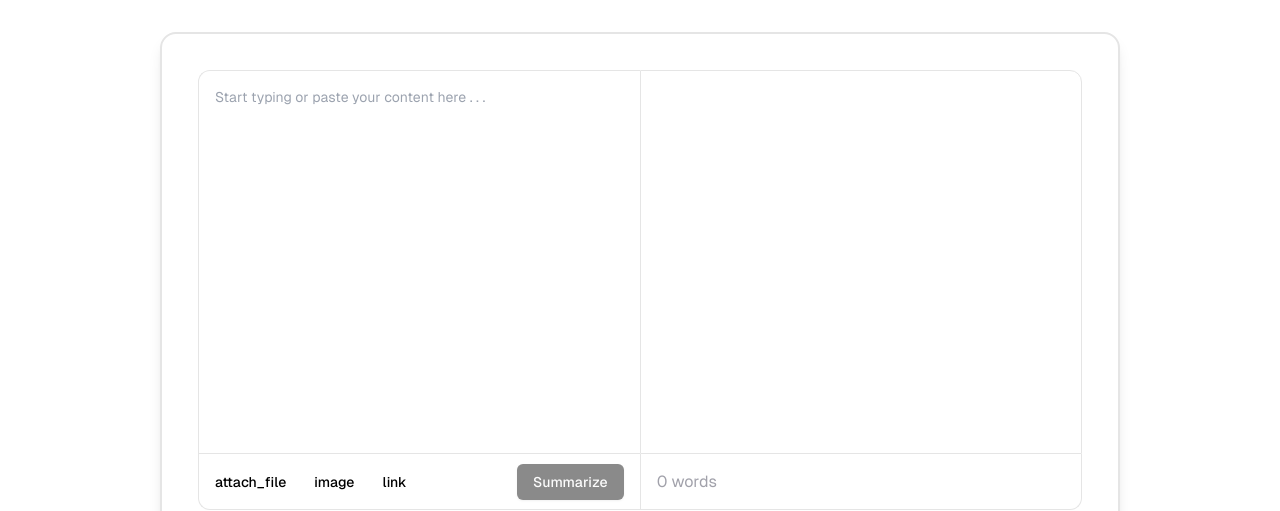
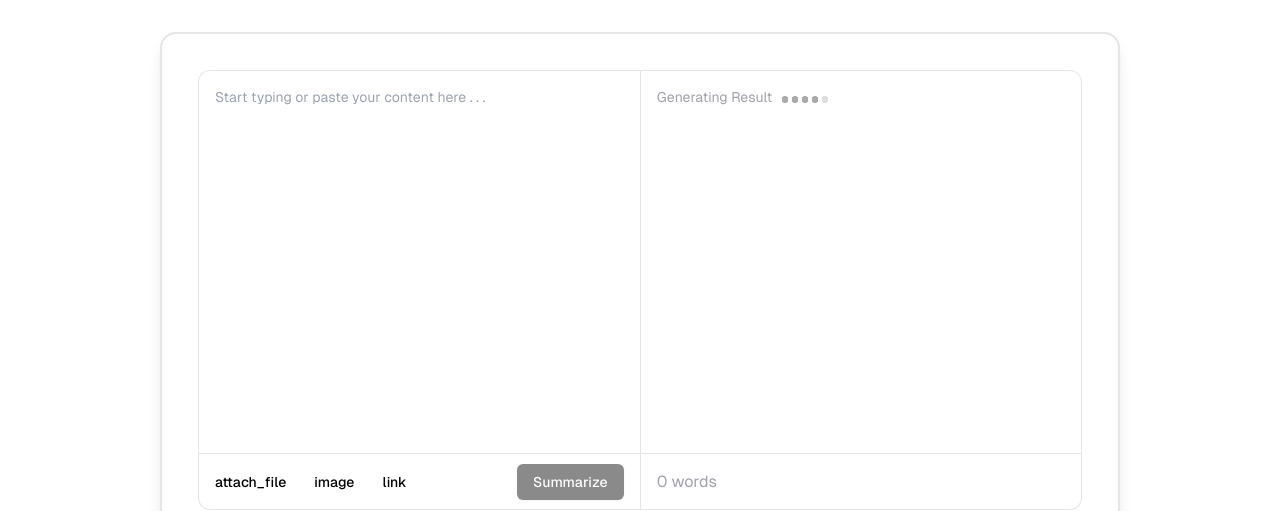
Before and after one commit to okasutarto/summarizer, a Next.js app in the folder fe-summarizer/: page / in a window 1280 px wide. Shown: the part 192-703 px from the top of the page. Built offline with nearby package versions, Linux system fonts and the light colour scheme.

Commit message:
test commit

```diff
--- a/fe-summarizer/src/app/globals.css
+++ b/fe-summarizer/src/app/globals.css
@@ -95,9 +95,10 @@ body {
   width: 50px;
   height: 7px;
   -webkit-mask: radial-gradient(circle closest-side,#000 94%,#0000) left/20% 100%;
-  background: linear-gradient(#abb 0 0) left/0% 100% no-repeat #ddd;
+  background: linear-gradient(#aaa 0 0) left/0% 100% no-repeat #ddd;
   animation: l17 2s infinite steps(6);
 }
+
 @keyframes l17 {
     100% {background-size:120% 100%}
 }
--- a/fe-summarizer/src/app/page.js
+++ b/fe-summarizer/src/app/page.js
@@ -80,15 +80,15 @@ export default function Home() {
             />
           </div>
           <div className="w-full border rounded-e-xl rounded-bl-none rounded-br-none p-4 overflow-auto">
-            {
+            {/* {
               (isShowLoader)
-              &&
+              && */}
               <div className="flex items-center">
                 <span className="text-zinc-400 text-sm"> Generating Result </span>
                 <div className="loader ms-2 mt-1" />
               </div>
-            }
-              {response}
+            {/* }
+              {response} */}
           </div>
         </div>
         <div className="flex h-14">
```
Also changed, not shown: 2 other files (tests, documents, lock files or other folders).
